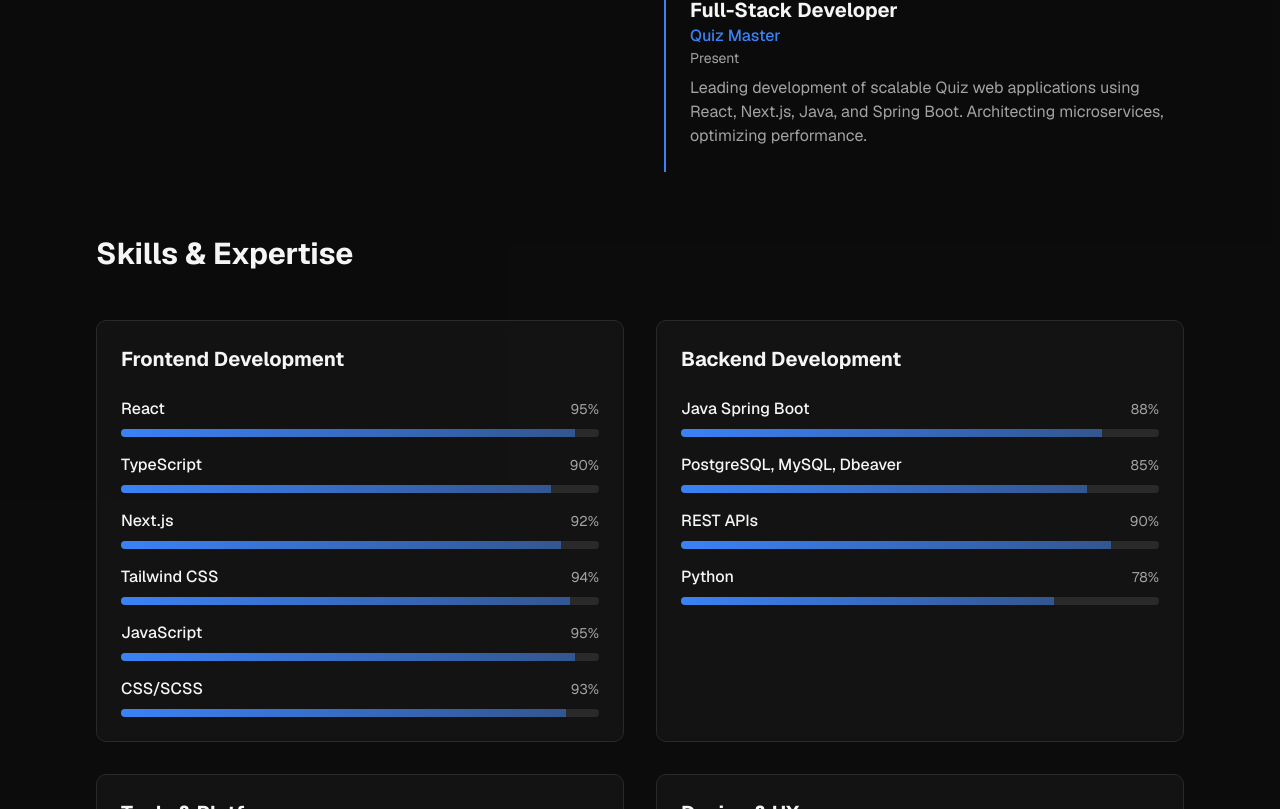
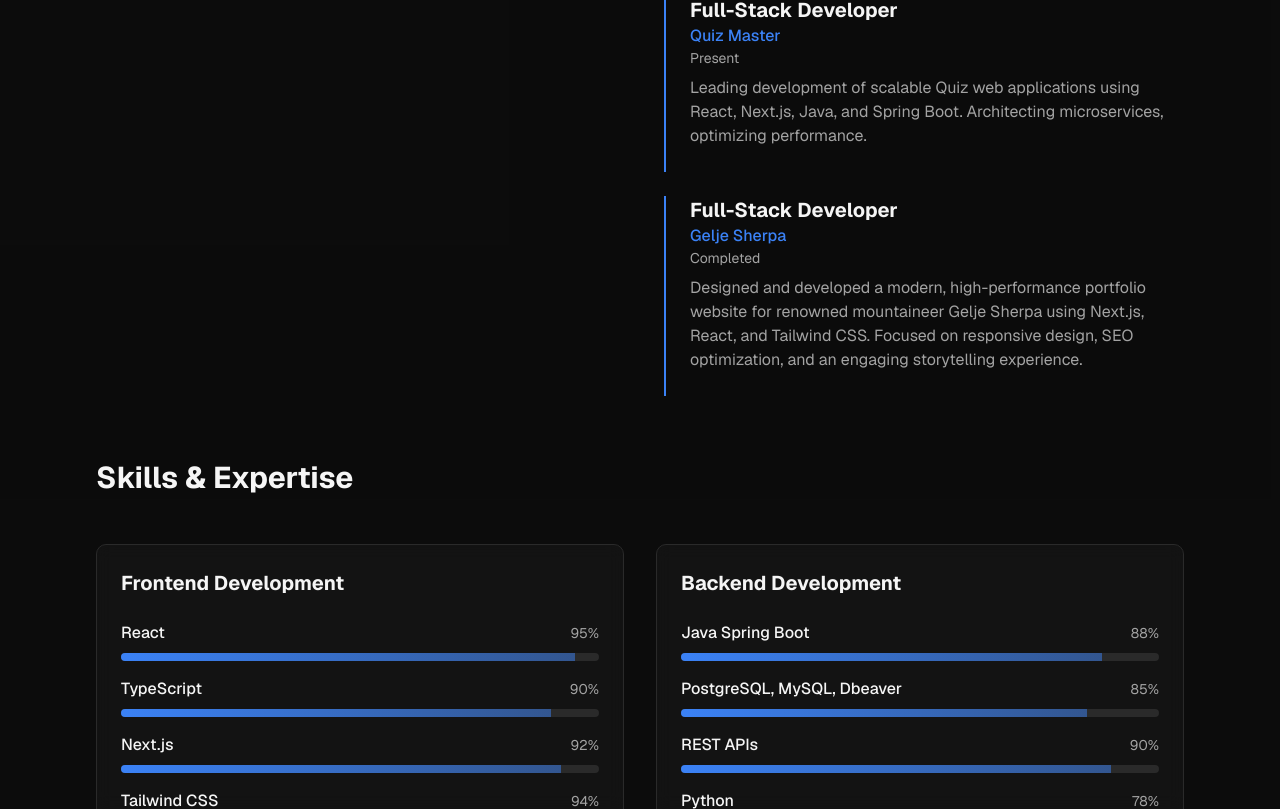
Before and after one commit to imsbnepal/portfolio-, a Next.js app: page / in a window 1280 px wide. Shown: the part 1280-2089 px from the top of the page. Built offline with nearby package versions, Linux system fonts and the light colour scheme.

Commit message:
add project

```diff
--- a/components/data/experience.ts
+++ b/components/data/experience.ts
@@ -6,7 +6,7 @@ export interface Experience {
   description: string;
   achievements: string[];
   link: string;
-  type: "work" | "education";
+  type: string;
 }
 
 export const experiences: Experience[] = [
@@ -22,11 +22,11 @@ export const experiences: Experience[] = [
       "Mentored 5+ junior developers on best practices",
       "Improved application performance through code optimization and caching strategies",
     ],
-    link:"https://shristiuniverse.com",
+    link: "https://shristiuniverse.com",
     type: "work",
   },
   {
-     id: "2",
+    id: "2",
     company: "Quiz Master",
     position: "Full-Stack Developer",
     duration: "Present",
@@ -37,9 +37,24 @@ export const experiences: Experience[] = [
       "Mentored 5+ junior developers on best practices",
       "Improved application performance through code optimization and caching strategies",
     ],
-    link:"https://sunarsherbahadur.com.np",
-    type: "work",
+    link: "https://sunarsherbahadur.com.np",
+    type: "project",
+  }
+  , {
+    id: "3",
+    company: "Gelje Sherpa",
+    position: "Full-Stack Developer",
+    duration: "Completed",
+    description:
+      "Designed and developed a modern, high-performance portfolio website for renowned mountaineer Gelje Sherpa using Next.js, React, and Tailwind CSS. Focused on responsive design, SEO optimization, and an engaging storytelling experience.",
+    achievements: [
+      "Built a fully responsive and visually immersive portfolio website",
+      "Optimized SEO and page performance for faster load times",
+      "Implemented smooth animations and interactive user experience",
+      "Showcased expeditions, achievements, and media in a clean, scalable architecture",
+    ],
+    link: "https://gelje.sunarsherbahadur.com.np/",
+    type: "project",
   }
 
-
 ];
```
Also changed, not shown: 18 other files (tests, documents, lock files or other folders).
